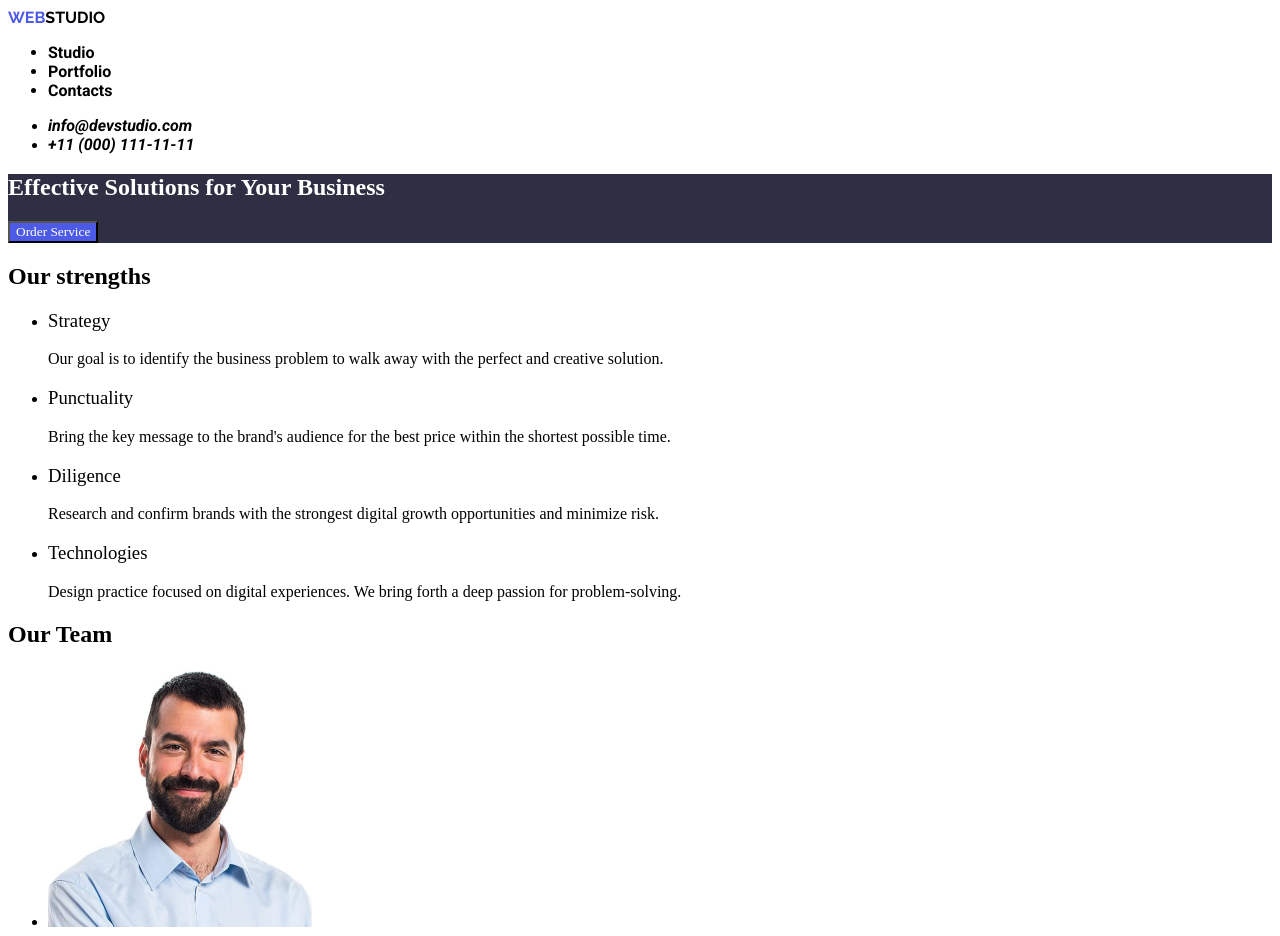
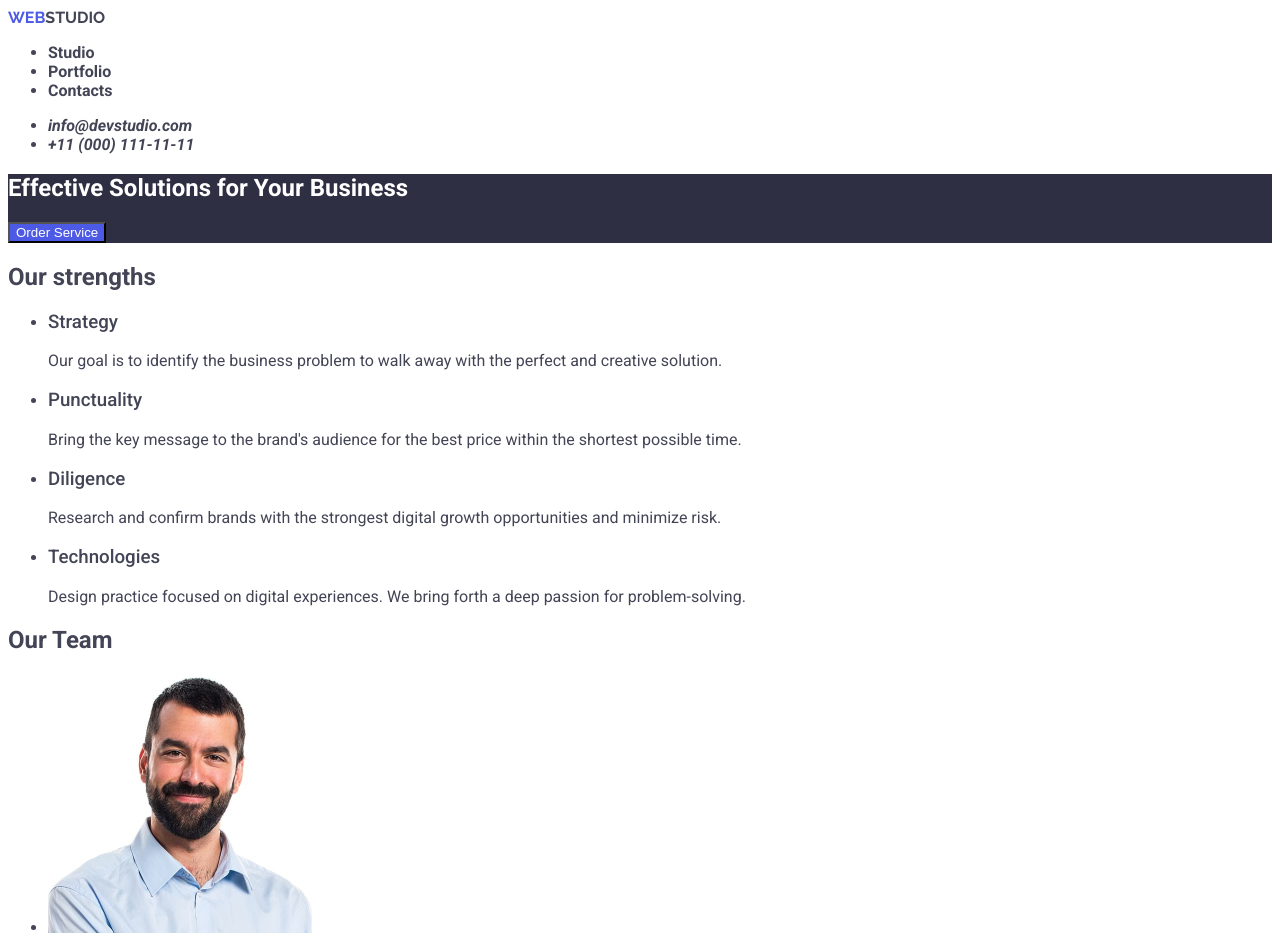
Before and after one commit to Katerynakulik/goit-markup-hw-02, a plain HTML site: page index.html in a window 1280 px wide. Shown: the top 936 px of the page. Drawn offline with Linux system fonts and the light colour scheme.

Commit message:
correct page's text

```diff
--- a/css/styles.css
+++ b/css/styles.css
@@ -1,7 +1,8 @@
 body {
     font-family: 'Roboto', 'Raleway', sans-serif;
     background-color: white;
-    color: black;
+    font-family: 'Roboto', sans-serif;
+    color: #434455;
 }
 .header{
     font-family: 'Roboto', sans-serif;
@@ -11,7 +12,8 @@ a {
     color: inherit;
     text-decoration: none;
     font-weight: 700;
-    font-family: 'Roboto', sans-serif;
+
+
 }
 
 .web-header {
@@ -23,7 +25,7 @@ a {
     color: #4d5ae5;
 }
 address{
-    font-family: 'Roboto, sans-serif';
+
     font-weight: 400;
 }
 .title{
@@ -32,19 +34,16 @@ address{
 }
 h1{
     color: #ffffff;
-    font-family: 'Roboto, sans-serif';
+
     font-weight: bold;
 }
 .order-button{
     background-color:#4d5ae5;
     color:#ffffff;
-    font-family: 'Roboto, sans-serif';
+
     font-weight: 400;
 }
-main{
-    font-family: 'Roboto, sans-serif';
-    color: #000000;
-}
+
 .section-title{
     font-weight: 700;
 }
@@ -57,6 +56,6 @@ main{
 .footer{
     background-color: #2e2f42;
     color: #ffffff;
-    font-family: 'Roboto', sans-serif;
+
     font-weight: 400;
 }
```
